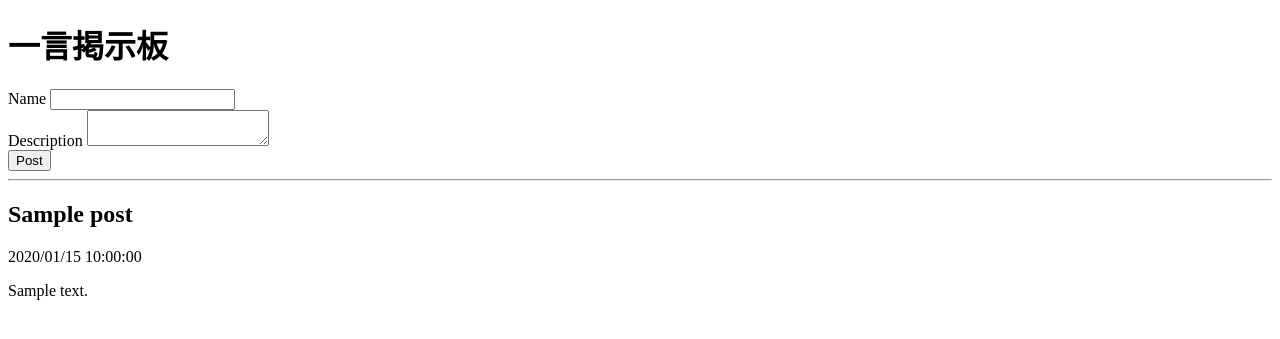
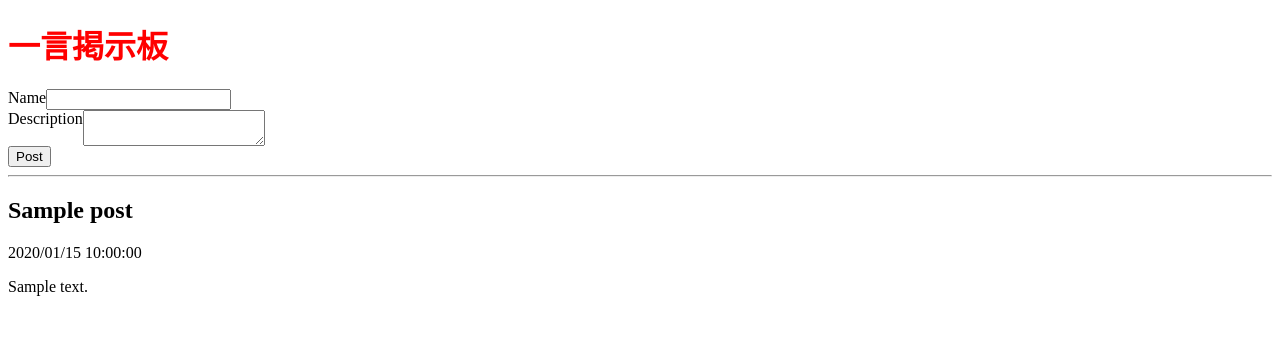
Before and after one commit to Kenta-Obara/flask-board, a Flask app: page / in a window 1280 px wide. Shown: the top 339 px of the page. Run offline with Flask 2, Linux system fonts and the light colour scheme; tables that the repository leaves empty hold one stand-in row (values such as "Sample post").

Commit message:
Add style by css

```diff
--- a/app.py
+++ b/app.py
@@ -1,4 +1,4 @@
-from flask import Flask, render_template, request, redirect
+from flask import Flask, render_template, request, redirect, url_for
 from flask_sqlalchemy import SQLAlchemy
 import datetime
 
@@ -15,7 +15,7 @@ class Post(db.Model):
 @app.route('/', methods=['GET', 'POST'])
 def index():
   if request.method == 'GET':
-    posts = Post.query.all()
+    posts = Post.query.order_by(Post.date.desc()).all()
     return render_template('index.html', posts=posts)
 
   else:
--- a/static/style.css
+++ b/static/style.css
@@ -0,0 +1,11 @@
+h1 {
+  color: red;
+}
+
+.name {
+  display: flex;
+}
+
+.description {
+  display: flex;
+}
--- a/templates/base.html
+++ b/templates/base.html
@@ -4,6 +4,10 @@
     <meta charset="UTF-8" />
     <meta name="viewport" contents="width=device-width, initial-scale=1.0" />
     <title>Flask board</title>
+    <link
+      rel="stylesheet"
+      href="{{ url_for('static', filename='style.css') }}"
+    />
     {% block head %}{% endblock %}
   </head>
   <body>
--- a/templates/index.html
+++ b/templates/index.html
@@ -2,11 +2,11 @@
 <h1>一言掲示板</h1>
 <div class="form">
   <form action="/" method="POST">
-    <div>
+    <div class="name">
       <label for="name">Name</label>
       <input type="text" name="name" id="name" required />
     </div>
-    <div>
+    <div class="description">
       <label for="description">Description</label>
       <textarea id="description" name="description" required></textarea>
     </div>
```
